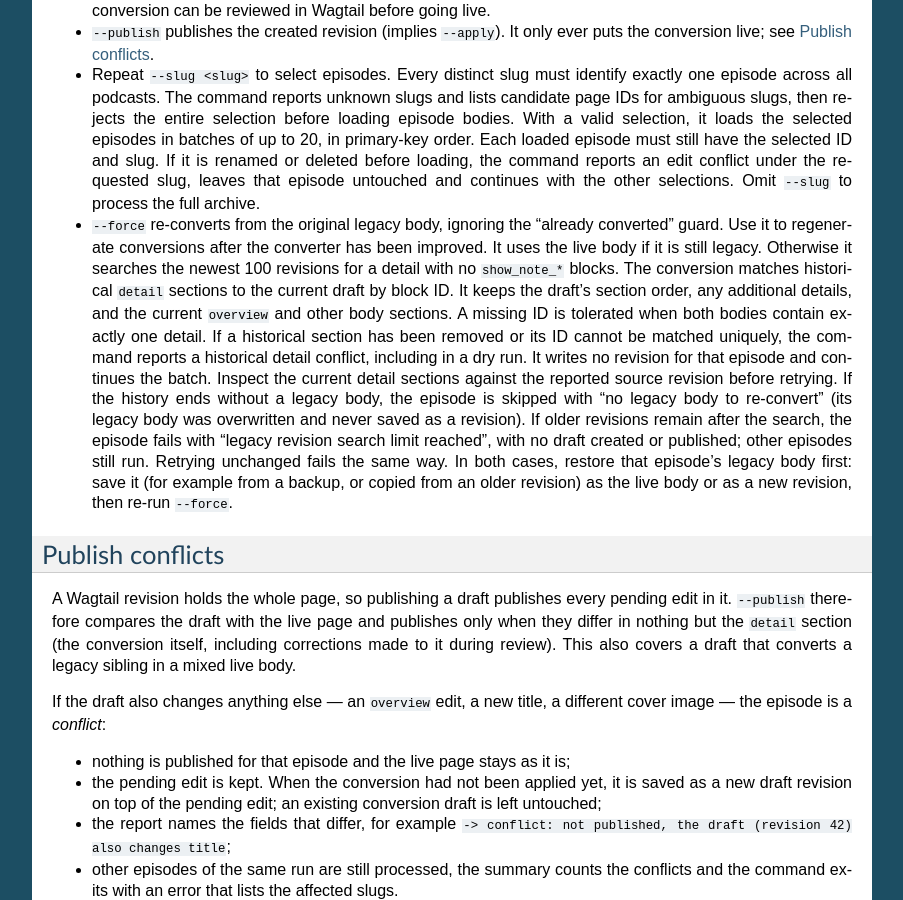
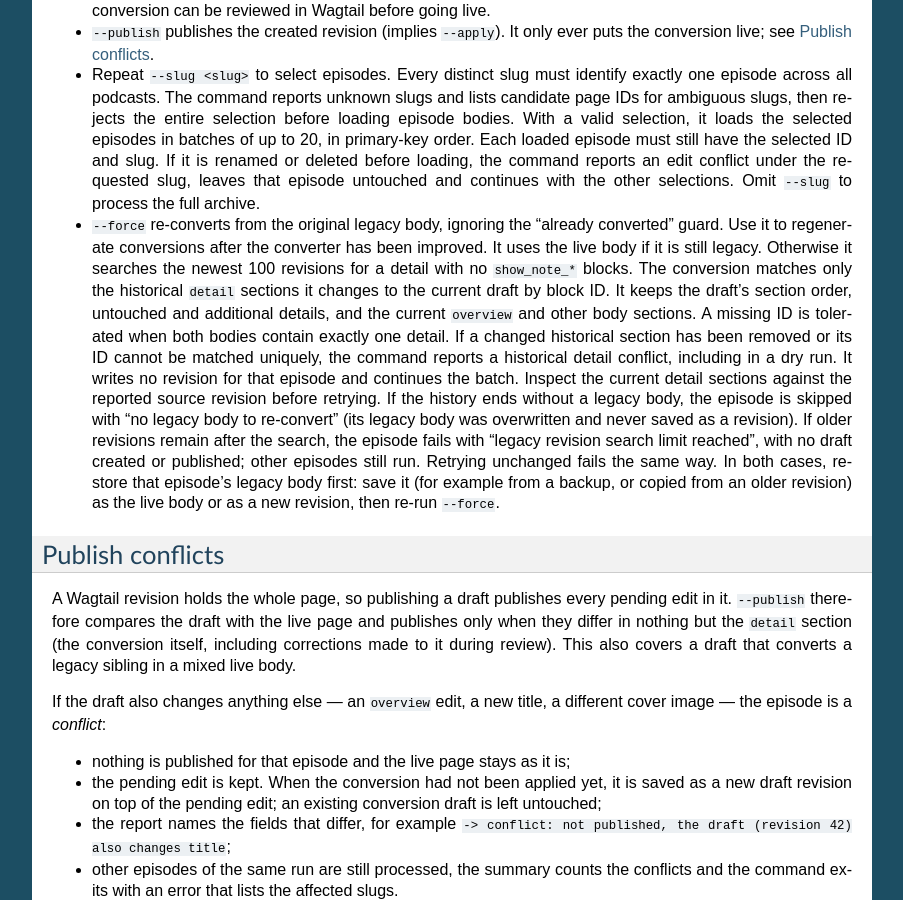
Before and after one commit to ephes/python-podcast, a Sphinx documentation site: the page built from docs/convert-show-notes-runbook.rst, in a window 1280 px wide and 900 px high, scrolled down 1322 px. Shown: the whole window, without its empty margins (198-1101 px from the left). Built offline with Sphinx 7.4.7, drawn with Linux system fonts in a browser that asks for light colours.

Commit message:
Preserve untouched details in forced show-note conversion

```diff
--- a/CHANGELOG.rst
+++ b/CHANGELOG.rst
@@ -6,6 +6,9 @@ Unreleased
 
 * Convert legacy sibling detail sections while preserving existing structured
   show notes. A subsequent publish can reuse the converted draft.
+
+* Reapply forced show-note conversions only to detail sections changed by the
+  converter, preserving current draft edits in other sections.
 
 * Reject core media JUnit reports that change during reading or whose byte
   count differs from the reported file size.
--- a/docs/convert-show-notes-runbook.rst
+++ b/docs/convert-show-notes-runbook.rst
@@ -102,12 +102,13 @@ Safety model
   converted" guard. Use it to regenerate conversions after the converter has
   been improved. It uses the live body if it is still legacy. Otherwise it
   searches the newest 100 revisions for a detail with no ``show_note_*`` blocks.
-  The conversion matches historical ``detail`` sections to the current draft by
-  block ID. It keeps the draft's section order, any additional details, and
-  the current ``overview`` and other body sections. A missing ID is tolerated
-  when both bodies contain exactly one detail. If a historical section has
-  been removed or its ID cannot be matched uniquely, the command reports a
-  historical detail conflict, including in a dry run. It writes no revision
+  The conversion matches only the historical ``detail`` sections it changes to
+  the current draft by block ID. It keeps the draft's section order, untouched
+  and additional details, and the current ``overview`` and other body sections.
+  A missing ID is tolerated when both bodies contain exactly one detail. If a
+  changed historical section has been removed or its ID cannot be matched
+  uniquely, the command reports a historical detail conflict, including in a
+  dry run. It writes no revision
   for that episode and continues the batch. Inspect the current detail
   sections against the reported source revision before retrying.
   If the history ends without a legacy body, the episode is skipped with "no legacy body to re-convert" (its legacy
```
Also changed, not shown: 2 other files.
